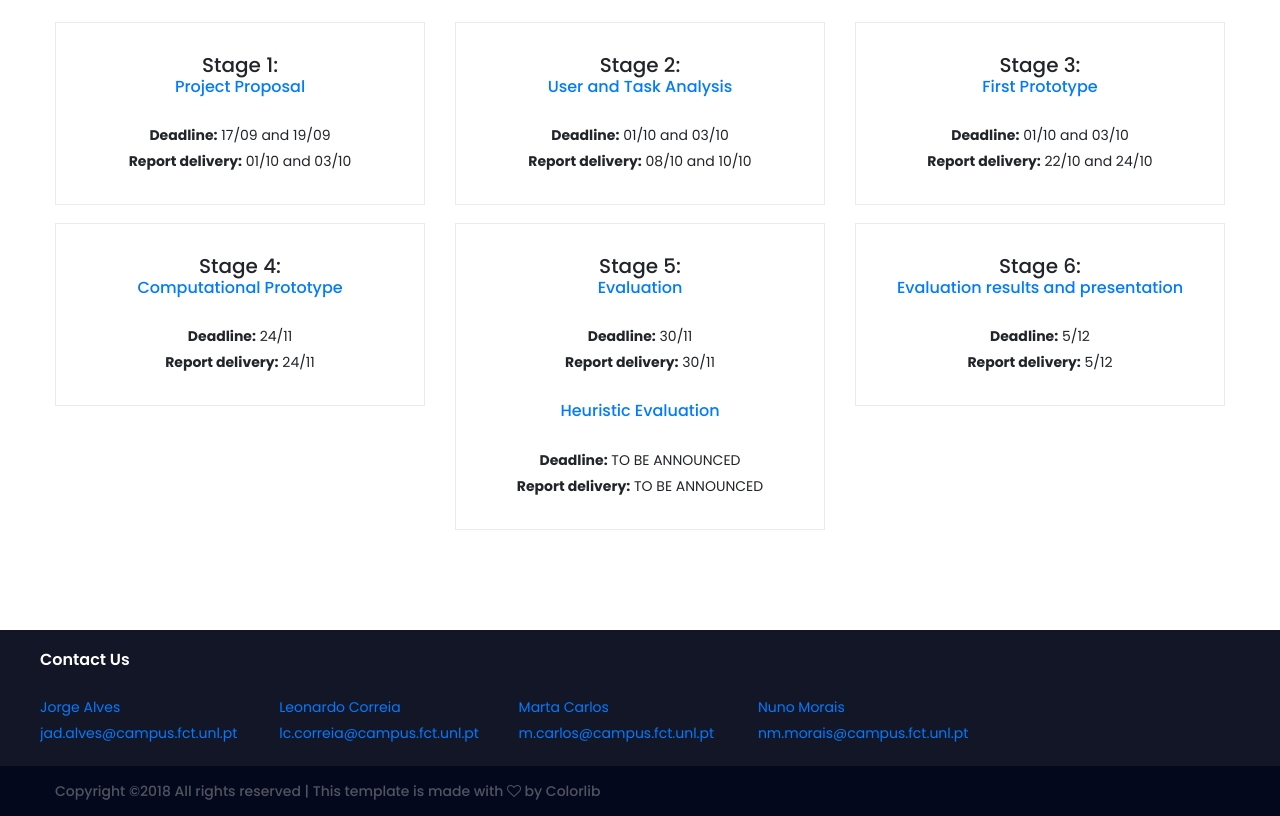
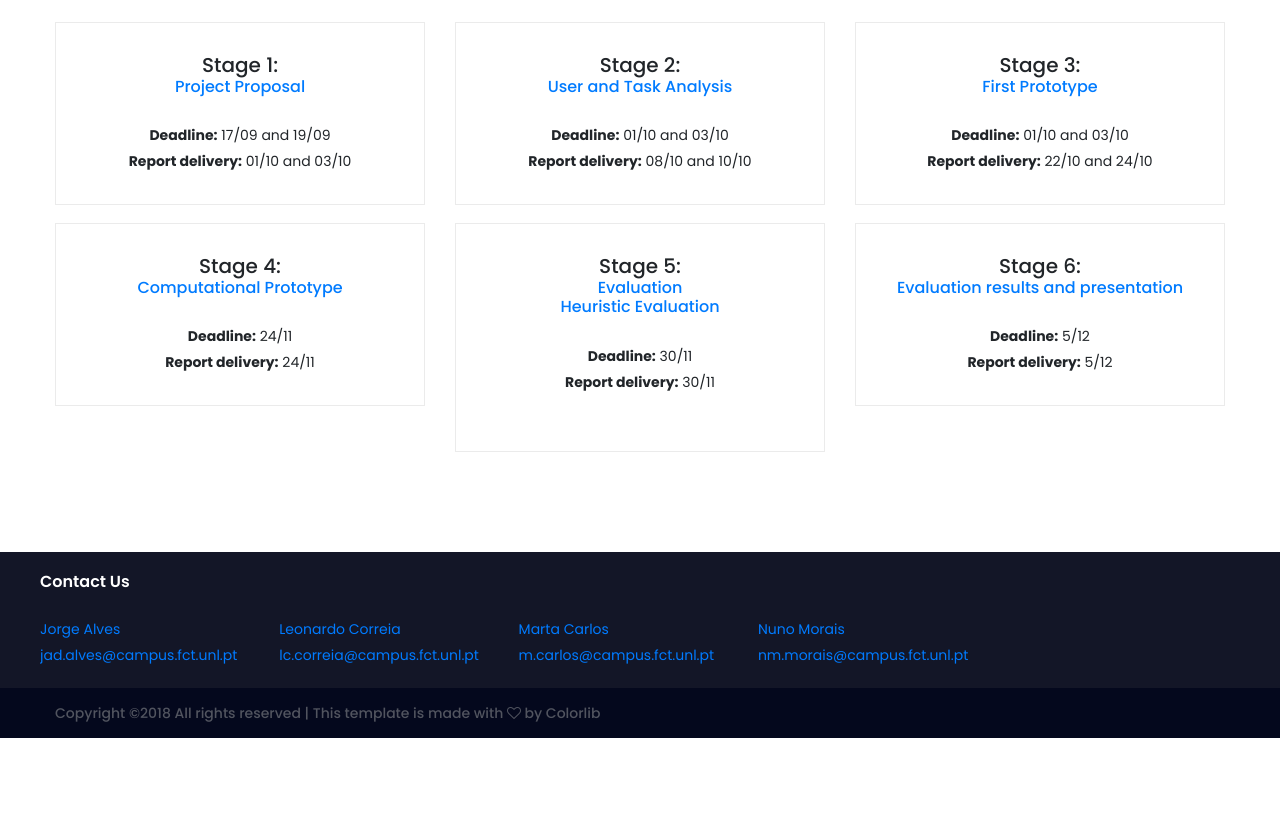
Before and after one commit to lc-correia/projectwebsite, a website: page project.html in a window 1280 px wide. Shown: the part 625-1441 px from the top of the page. After the commit the page ends 1363 px from the top, so only its background shows below. Drawn offline with Linux system fonts and the light colour scheme; no server answers.

Commit message:
CVhanged th eway this looks

```diff
--- a/project.html
+++ b/project.html
@@ -138,18 +138,13 @@
                         <div class="stages">
                             <h5>Stage 5:</h5>
                             <a href="project_stages/fifth_stage_report.pdf" target="_blank"><h6>Evaluation</h6></a>
+                            <a href="project_stages/fifth_stage_report_heuristics.pdf" target="_blank"><h6>Heuristic Evaluation</h6></a>
                             <div class="l_news_content">
                               </br>
                                 <p><b>Deadline:</b> 30/11</p>
                                 <p><b>Report delivery:</b> 30/11</p>
                             </div>
                             <br>
-                                <a href="project_stages/fifth_stage_report_heuristics.pdf" target="_blank"><h6>Heuristic Evaluation</h6></a>
-                                <div class="l_news_content">
-                                  </br>
-                                    <p><b>Deadline:</b> TO BE ANNOUNCED</p>
-                                    <p><b>Report delivery:</b> TO BE ANNOUNCED</p>
-                                </div>
                         </div>
                     </div>
                     <div class="col-lg-4 col-md-6">
```
Lines whose indentation alone changed are shown as unchanged.
